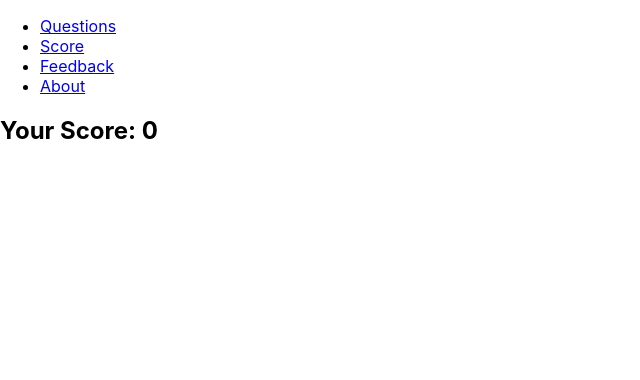
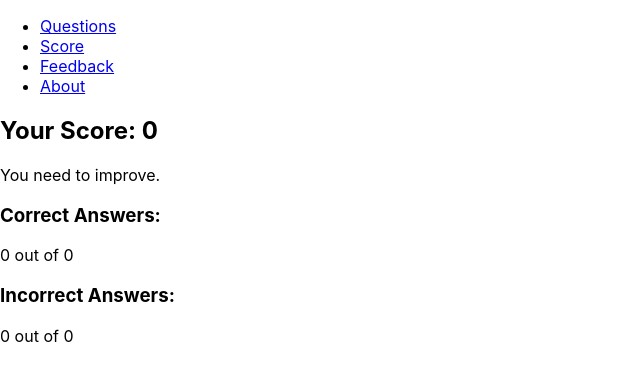
Before and after one commit to Gilbertshikwe/Soma-Code-App, a React (Create React App) app: page /score in a window 1280 px wide. Shown: the top 380 px of the page, without its empty margins (0-640 px from the left). Built offline with nearby package versions, Linux system fonts and the light colour scheme; data requests are answered from the project's data file.

Commit message:
Implementing logic for score

```diff
--- a/src/components/Score.js
+++ b/src/components/Score.js
@@ -1,9 +1,46 @@
 import React from 'react';
 
-function Score({ score }) {
+function Score({ score, questions }) {
+  // Ensure questions is defined before filtering
+  const correctAnswers = (questions || []).filter((question) => question.correctAnswer === question.userAnswer);
+  const incorrectAnswers = (questions || []).filter((question) => question.correctAnswer !== question.userAnswer);
+
+  const totalQuestions = questions ? questions.length : 0;
+
+  let message = '';
+
+  if (score > 15) {
+    message = 'Good job!';
+  } else if (score >= 10) {
+    message = 'Nice effort!';
+  } else {
+    message = 'You need to improve.';
+  }
+
   return (
     <div>
       <h2>Your Score: {score}</h2>
+      <p>{message}</p>
+
+      <div>
+        <h3>Correct Answers:</h3>
+        <p>{correctAnswers.length} out of {totalQuestions}</p>
+        <ul>
+          {correctAnswers.map((question) => (
+            <li key={question.id}>{question.text}</li>
+          ))}
+        </ul>
+      </div>
+
+      <div>
+        <h3>Incorrect Answers:</h3>
+        <p>{incorrectAnswers.length} out of {totalQuestions}</p>
+        <ul>
+          {incorrectAnswers.map((question) => (
+            <li key={question.id}>{question.text}</li>
+          ))}
+        </ul>
+      </div>
     </div>
   );
 }
```
